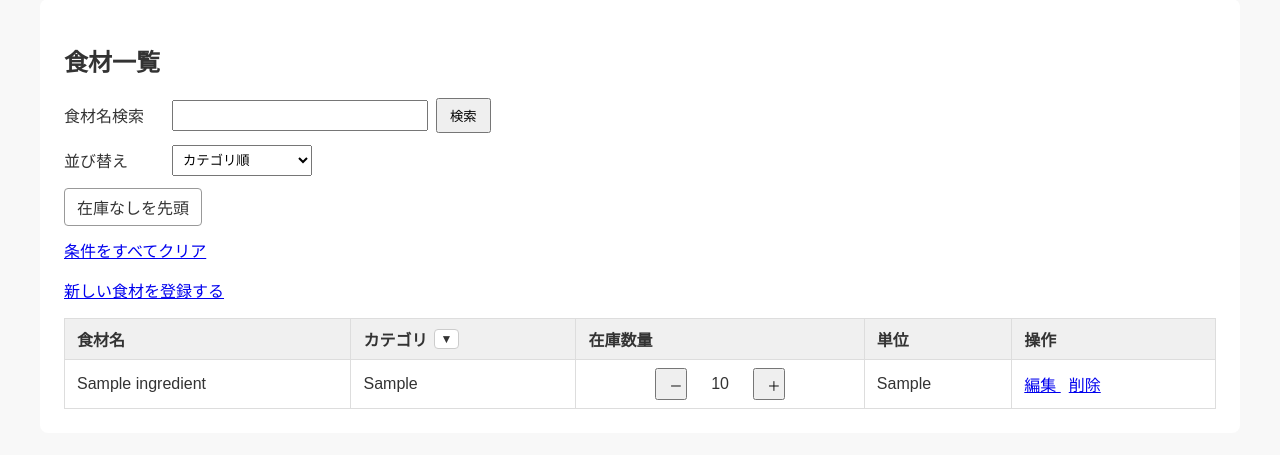
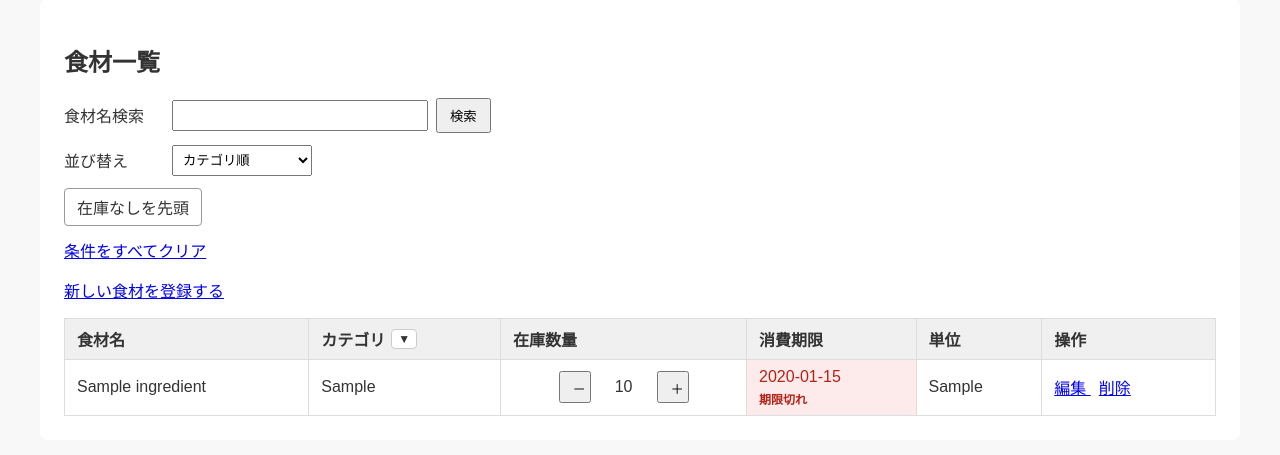
Before and after one commit to yuzuan419656/food-stock-app, a FastAPI app: page / in a window 1280 px wide. Shown: the part 111-566 px from the top of the page. Run offline with FastAPI, Linux system fonts and the light colour scheme; tables that the repository leaves empty hold one stand-in row (values such as "Sample post").

Commit message:
消費期限の情報を一覧画面からも確認できるようにしました。

```diff
--- a/app/static/css/style.css
+++ b/app/static/css/style.css
@@ -289,3 +289,42 @@ button {
     gap: 16px;
     margin-top: 24px;
 }
+
+/* 消費期限 */
+
+.expiration-cell {
+    white-space: nowrap;
+}
+
+.expiration-date {
+    display: block;
+}
+
+.expiration-status-label {
+    display: block;
+    margin-top: 4px;
+    font-size: 12px;
+    font-weight: bold;
+}
+
+.expiration-expired {
+    background-color: #fdeaea;
+}
+
+.expiration-expired .expiration-date,
+.expiration-expired .expiration-status-label {
+    color: #b42318;
+}
+
+.expiration-expiring-soon {
+    background-color: #fff4d6;
+}
+
+.expiration-expiring-soon .expiration-date,
+.expiration-expiring-soon .expiration-status-label {
+    color: #8a5a00;
+}
+
+.expiration-unset {
+    color: #777;
+}
--- a/app/templates/ingredients/list.html
+++ b/app/templates/ingredients/list.html
@@ -227,6 +227,7 @@
                     </th>
 
                     <th>在庫数量</th>
+                    <th>消費期限</th>
                     <th>単位</th>
                     <th>操作</th>
                 </tr>
@@ -239,6 +240,12 @@
                     {% else %}
                         {% set quantity = 0 %}
                     {% endif %}
+
+                    {% set expiration_info =
+                        expiration_display_by_ingredient_id[
+                            ingredient.id
+                        ]
+                    %}
 
                     <tr id="ingredient-{{ ingredient.id }}">
                         <td>
@@ -354,6 +361,20 @@
                             </div>
                         </td>
 
+                        <td
+                            class="expiration-cell expiration-{{ expiration_info.status }}"
+                        >
+                            <span class="expiration-date">
+                                {{ expiration_info.date }}
+                            </span>
+
+                            {% if expiration_info.label %}
+                                <span class="expiration-status-label">
+                                    {{ expiration_info.label }}
+                                </span>
+                            {% endif %}
+                        </td>
+
                         <td>
                             {{ ingredient.default_unit or "-" }}
                         </td>
```
Also changed, not shown: app/routers/ingredients.py (+64 -1 lines).
